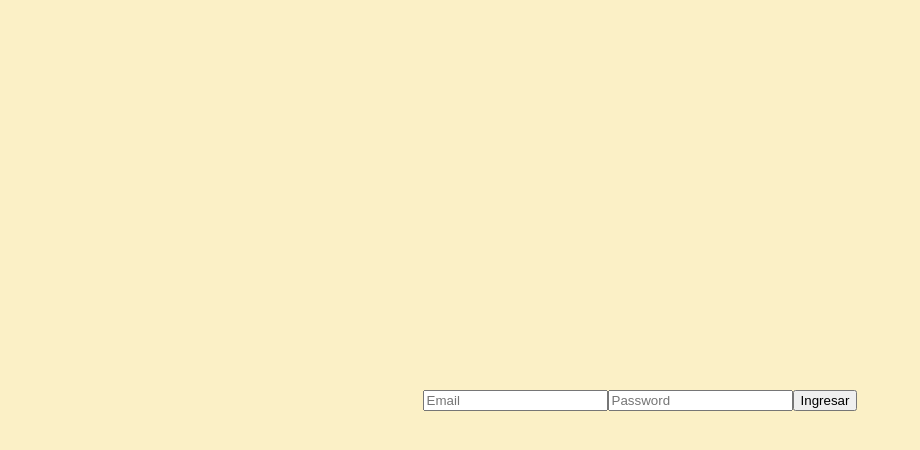
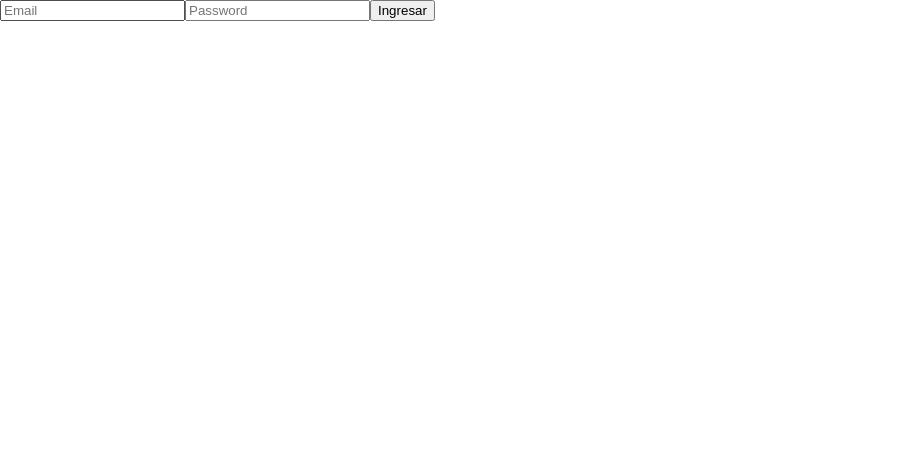
Before and after one commit to JosDamQ/Gestor-de-hoteles, a React (Vite) app in the folder gestor-de-hoteles-frontend/: page /login in a window 1280 px wide. Shown: the top 450 px of the page, without its empty margins (0-920 px from the left). Built offline with nearby package versions, Linux system fonts and the light colour scheme.

Commit message:
Se corrigio error de modales

```diff
--- a/gestor-de-hoteles-frontend/src/pages/Home/HomePage.jsx
+++ b/gestor-de-hoteles-frontend/src/pages/Home/HomePage.jsx
@@ -17,6 +17,7 @@ export const HomePage = () => {
   const [showModalUser, setShowModalUser] = useState(false)
 
   const [workers, setWorkers] = useState([{}]);
+
 
   const [hotelId, setHotelId] = useState();
 
@@ -154,7 +155,7 @@ export const HomePage = () => {
     try {
       const {data} = await axios.get('http://localhost:2765/User/getWorkers', {headers: headers})
       setWorkers(data.workers)
-      console.log(data.workers)
+      console.log(data)
     } catch (err) {
       console.log(err);
     }
@@ -333,7 +334,7 @@ export const HomePage = () => {
               <option value="">Ingresa un usuario</option>
               {
                 workers.map(({_id, name}, i)=>{
-                  return <option key={i} value={_id}> {name} </option>
+                  return (<option key={i} value={_id}> {name} </option>)
                 })
               }
             </select>
--- a/gestor-de-hoteles-frontend/src/pages/RegisterPage/RegisterStyle.css
+++ b/gestor-de-hoteles-frontend/src/pages/RegisterPage/RegisterStyle.css
@@ -5,17 +5,7 @@
     user-select: none;
 }
 /* Generic */
-body {
-    width: 100%;
-    height: 100vh;
-    display: flex;
-    justify-content: center;
-    align-items: center;
-    font-family: 'Montserrat', sans-serif;
-    font-size: 12px;
-    background-color: #fbf0c6;
-    color: #a0a5a8;
-}
+
 /**/
 .main {
     position: relative;
```
Also changed, not shown: 1 other file (tests, documents, lock files or other folders).
